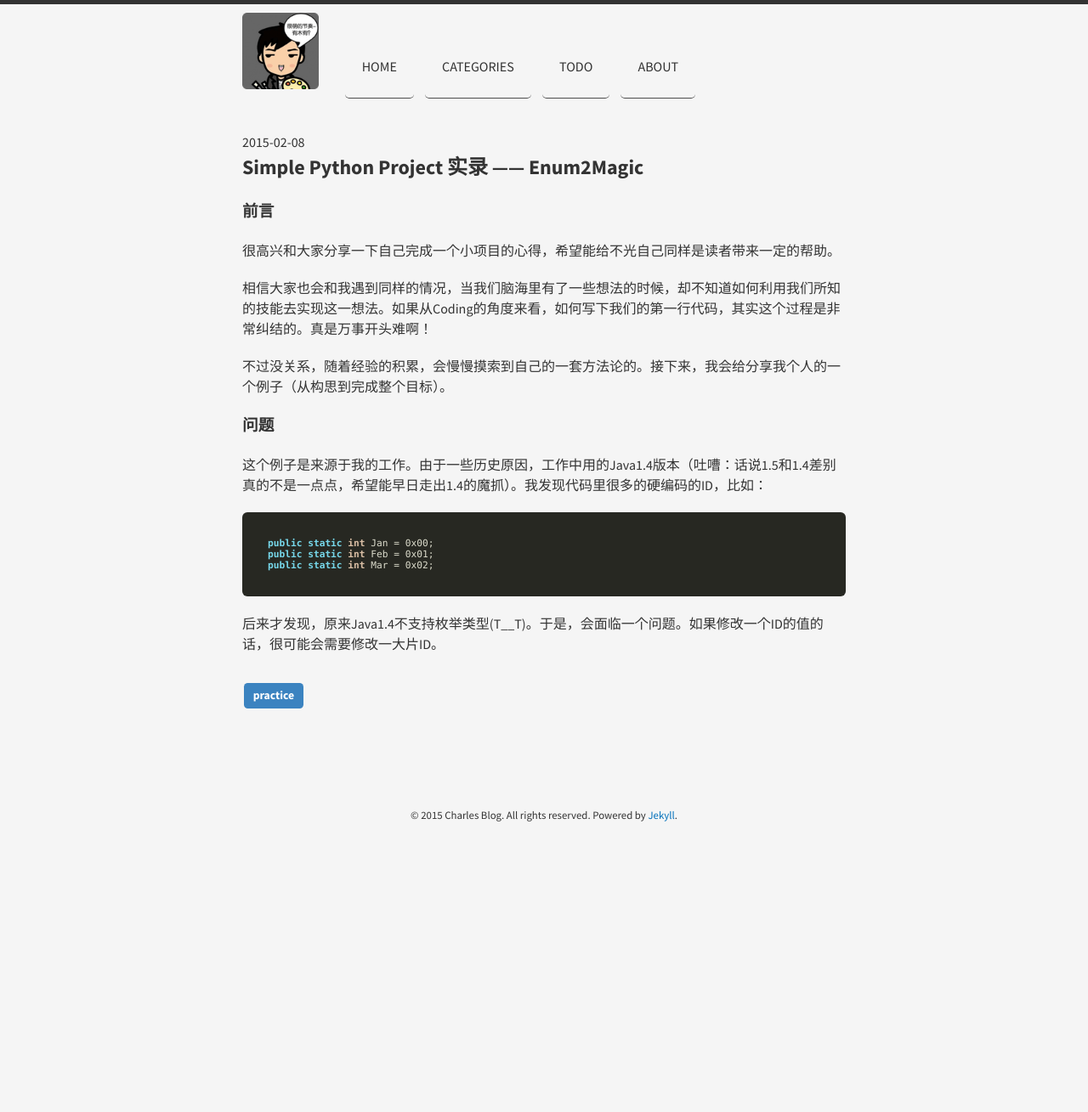
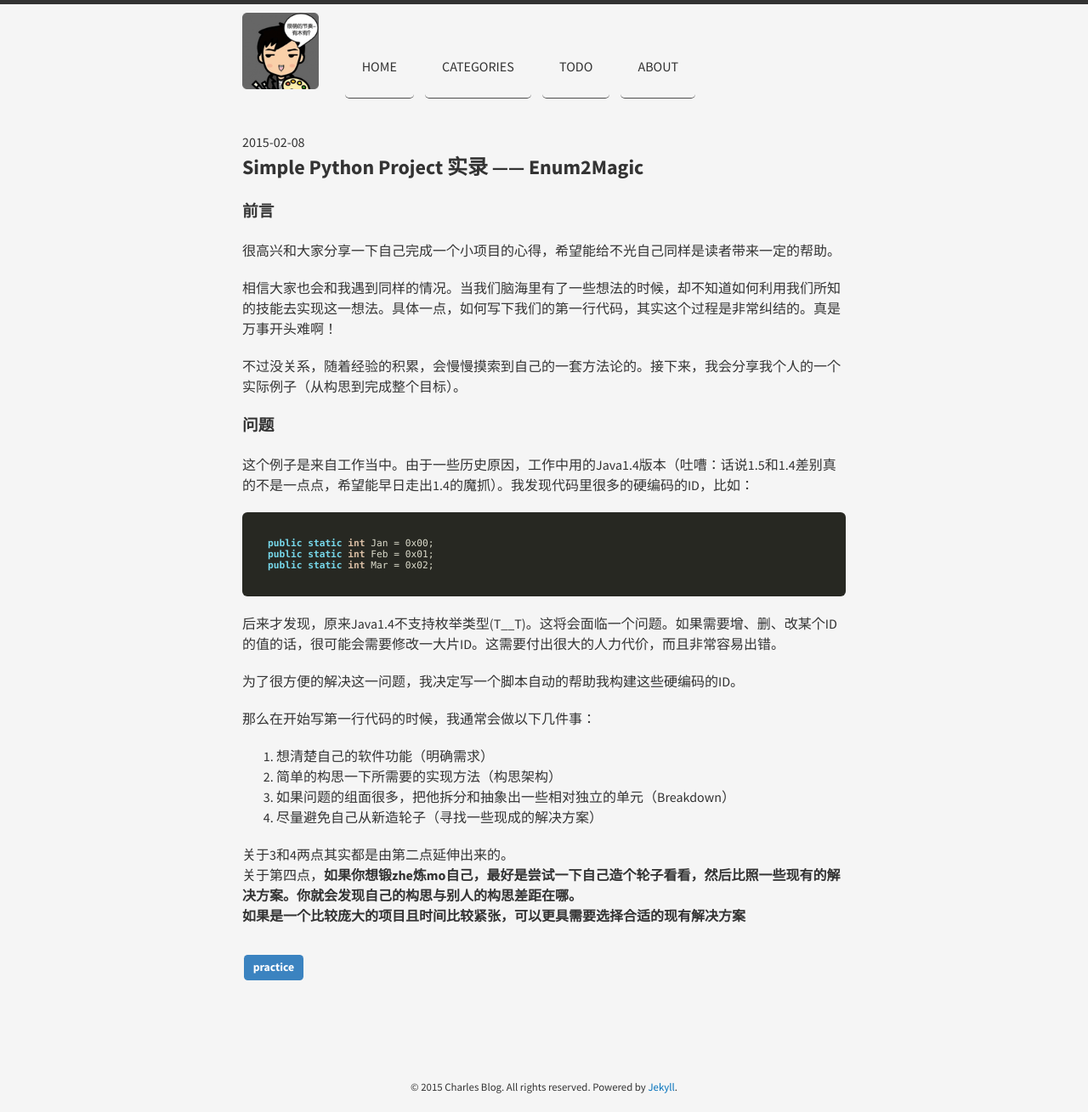
Before and after one commit to JavaCS3/blog, a Jekyll site: the page built from _posts/2015-02-08-enum2magic.md, in a window 1280 px wide. Shown: the whole page at 85% size. Built offline with Jekyll 4.4.1, drawn with Linux system fonts in a browser that asks for light colours; nearby versions of some CDN libraries; Markdown is read by kramdown in place of the engine named in the settings; comment, search, counter and statistics services are not loaded; before the commit the page ends 989 px from its top, so only the background shows below that.

Commit message:
still writing enum2magic

```diff
--- a/_posts/2015-02-08-enum2magic.md
+++ b/_posts/2015-02-08-enum2magic.md
@@ -6,15 +6,27 @@ title: Simple Python Project 实录 —— Enum2Magic
 ### 前言
 很高兴和大家分享一下自己完成一个小项目的心得，希望能给不光自己同样是读者带来一定的帮助。
 
-相信大家也会和我遇到同样的情况，当我们脑海里有了一些想法的时候，却不知道如何利用我们所知的技能去实现这一想法。如果从Coding的角度来看，如何写下我们的第一行代码，其实这个过程是非常纠结的。真是万事开头难啊！
+相信大家也会和我遇到同样的情况。当我们脑海里有了一些想法的时候，却不知道如何利用我们所知的技能去实现这一想法。具体一点，如何写下我们的第一行代码，其实这个过程是非常纠结的。真是万事开头难啊！
 
-不过没关系，随着经验的积累，会慢慢摸索到自己的一套方法论的。接下来，我会给分享我个人的一个例子（从构思到完成整个目标）。
+不过没关系，随着经验的积累，会慢慢摸索到自己的一套方法论的。接下来，我会分享我个人的一个实际例子（从构思到完成整个目标）。
 
 ### 问题
-这个例子是来源于我的工作。由于一些历史原因，工作中用的Java1.4版本（吐嘈：话说1.5和1.4差别真的不是一点点，希望能早日走出1.4的魔抓）。我发现代码里很多的硬编码的ID，比如：
+这个例子是来自工作当中。由于一些历史原因，工作中用的Java1.4版本（吐嘈：话说1.5和1.4差别真的不是一点点，希望能早日走出1.4的魔抓）。我发现代码里很多的硬编码的ID，比如：
 {% highlight java%}
 public static int Jan = 0x00;
 public static int Feb = 0x01;
 public static int Mar = 0x02;
 {% endhighlight %}
-后来才发现，原来Java1.4不支持枚举类型(T__T)。于是，会面临一个问题。如果修改一个ID的值的话，很可能会需要修改一大片ID。
+后来才发现，原来Java1.4不支持枚举类型(T__T)。这将会面临一个问题。如果需要增、删、改某个ID的值的话，很可能会需要修改一大片ID。这需要付出很大的人力代价，而且非常容易出错。
+
+为了很方便的解决这一问题，我决定写一个脚本自动的帮助我构建这些硬编码的ID。
+
+那么在开始写第一行代码的时候，我通常会做以下几件事：
+1. 想清楚自己的软件功能（明确需求）
+2. 简单的构思一下所需要的实现方法（构思架构）
+3. 如果问题的组面很多，把他拆分和抽象出一些相对独立的单元（Breakdown）
+4. 尽量避免自己从新造轮子（寻找一些现成的解决方案）
+
+关于3和4两点其实都是由第二点延伸出来的。
+关于第四点，**如果你想锻zhe炼mo自己，最好是尝试一下自己造个轮子看看，然后比照一些现有的解决方案。你就会发现自己的构思与别人的构思差距在哪。**
+**如果是一个比较庞大的项目且时间比较紧张，可以更具需要选择合适的现有解决方案**
```
